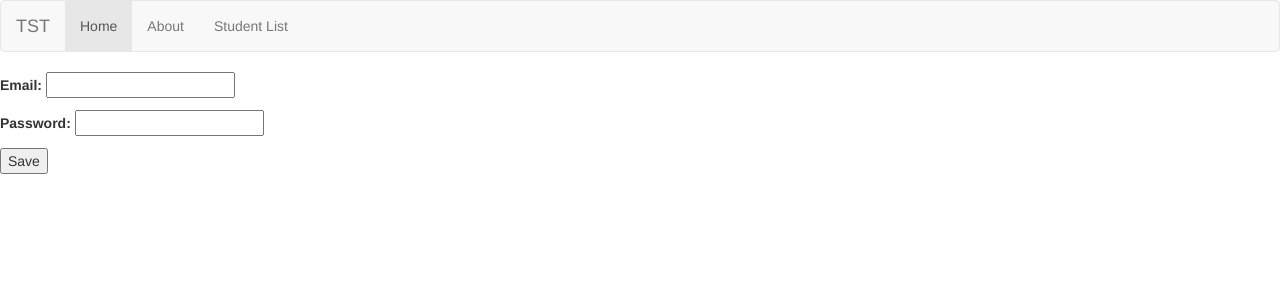
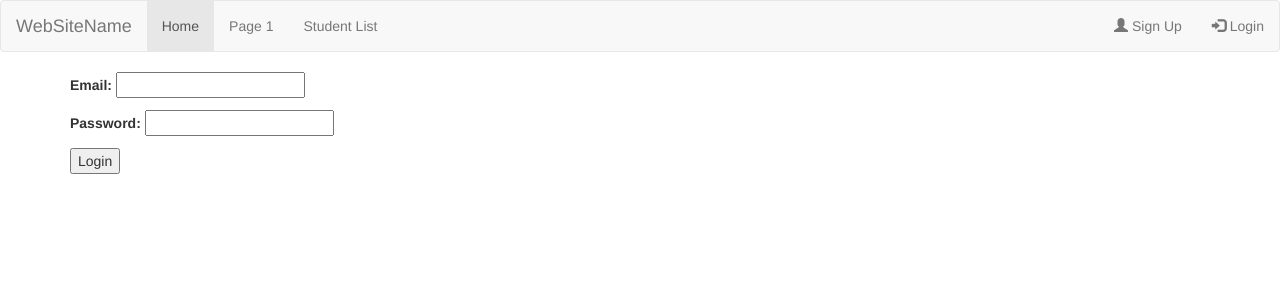
Before and after one commit to Andrewsyl/sportsapp, a Django app: page /login/ in a window 1280 px wide. Shown: the top 300 px of the page. Run offline with Django 3.2, Linux system fonts and the light colour scheme; some libraries are stand-ins or nearby versions.

Commit message:
user data update

```diff
--- a/club/urls.py
+++ b/club/urls.py
@@ -20,6 +20,7 @@ from users.views import *
 urlpatterns = [
     path('admin/', admin.site.urls),
     path('login/', login, name='login'),
+    path('logout/', logout, name='logout'),
     path('registration/', registration, name='registration'),
     path('', home, name='home'),
     path('users/', users, name='users'),
--- a/templates/login.html
+++ b/templates/login.html
@@ -1,8 +1,10 @@
 {% extends 'base.html' %}
 
 {% block stuff %}
-<form method="POST">{% csrf_token %}
-    {{form.as_p}}
-    <input type="submit" value="Save" name="">
-</form>
+<div class="container">
+    <form method="POST">{% csrf_token %}
+        {{form.as_p}}
+        <input type="submit" value="Login" name="">
+    </form>
+</div>
 {% endblock stuff %}
--- a/templates/navbar.html
+++ b/templates/navbar.html
@@ -1,17 +1,20 @@
 <nav class="navbar navbar-default">
     <div class="container-fluid">
-
         <div class="navbar-header">
-            <a href="" class="navbar-brand">TST</a>
+            <a class="navbar-brand" href="#">WebSiteName</a>
         </div>
-
-        <div>
-            <ul class="nav navbar-nav">
-                <li class="active" ><a href="#">Home</a></li>
-                <li><a href="#">About</a></li>
-                <li><a href="/student_list">Student List</a></li>
-            </ul>
-        </div>
-
+        <ul class="nav navbar-nav">
+            <li class="active"><a href="#">Home</a></li>
+            <li><a href="#">Page 1</a></li>
+            <li><a href="/student_list">Student List</a></li>
+        </ul>
+        <ul class="nav navbar-nav navbar-right">
+            <li><a href="#"><span class="glyphicon glyphicon-user"></span> Sign Up</a></li>
+            {% if user.is_authenticated %}
+            <li><a href="/logout"><span class="glyphicon glyphicon-log-in"></span> LogOut</a></li>
+            {% else %}
+            <li><a href="/login"><span class="glyphicon glyphicon-log-in"></span> Login</a></li>
+            {% endif %}
+        </ul>
     </div>
 </nav>
--- a/templates/students/student_list.html
+++ b/templates/students/student_list.html
@@ -3,7 +3,7 @@
 {% block stuff %}
 <div class="container">
     <h1>Student List</h1>
-    <!--Bootstrap Table using .table class-->
+    <a href="/student_create" class="btn btn-info" role="button">Create New Student +</a>
     <table class="table">
         <thead>
         <tr>
--- a/templates/users.html
+++ b/templates/users.html
@@ -3,7 +3,7 @@
 {% block stuff %}
 <ul>
     {%for user in users%}
-    <li>{{forloop.counter}} - {{user.full_name}} - {{user.email}} - {{user.password}}</li>
+    <li>{{forloop.counter}} - {{user.full_name}} - {{user.email}}</li>
     {% endfor %}
 </ul>
 {% endblock stuff %}
--- a/users/models.py
+++ b/users/models.py
@@ -1,5 +1,6 @@
 from django.db import models
 from django.contrib.auth.models import AbstractBaseUser, BaseUserManager
+from django.conf import settings
 
 
 class UserManager(BaseUserManager):
@@ -104,6 +105,7 @@ class User(AbstractBaseUser):
 
 # Create your models here.
 class Student(models.Model):
+    user = models.ForeignKey(settings.AUTH_USER_MODEL, verbose_name=User, on_delete=models.CASCADE)
     first_name = models.CharField(max_length=20, null=True)
     surname = models.CharField(max_length=20, null=True)
     date_of_birth = models.DateField(null=True)
--- a/users/views.py
+++ b/users/views.py
@@ -3,6 +3,8 @@ from django.http import HttpResponse, HttpResponseRedirect
 from .models import Student, User
 from .forms import StudentCreateForm, Login, RegisterForm, StudentEditForm
 from django.contrib import auth, messages
+from django.contrib.auth import logout as django_logout
+from django.contrib.auth.decorators import login_required
 
 
 # Create your views here.
@@ -18,12 +20,15 @@ def users(request):
 
 def login(request):
     form = Login(request.POST or None)
+    next = request.GET.get('next')
     if form.is_valid():
         user = auth.authenticate(email=request.POST.get('email'),
                                  password=request.POST.get('password'))
         if user is not None:
             auth.login(request, user)
             messages.success(request, "You have successfully logged in")
+            if next:
+                return redirect(next)
             return HttpResponseRedirect('/users/')
         else:
             form.add_error(None, "Your email or password was not recognised")
@@ -34,6 +39,12 @@ def login(request):
     return render(request, 'login.html', context)
 
 
+def logout(request):
+    django_logout(request)
+    return redirect('/login/')
+
+
+# @login_required(login_url='/login/')
 def registration(request):
     form = RegisterForm(request.POST or None)
     if form.is_valid():
@@ -48,16 +59,19 @@ def registration(request):
 def student_create(request):
     form = StudentCreateForm(request.POST or None)
     if form.is_valid():
-        form.save()
-        form = StudentCreateForm()
+        instance = form.save(commit=False)
+        instance.user = request.user
+        instance.save()
+        return redirect('/student_list/')
     context = {
         'form': form
     }
     return render(request, 'students/student_form.html', context)
 
 
+@login_required(login_url='/login/')
 def student_list(request):
-    kids = Student.objects.all()
+    kids = Student.objects.filter(user=request.user)
     context = {'kids': kids}
     return render(request, 'students/student_list.html', context)
 
```
Also changed, not shown: templates/registration.html (+6 -4 lines), db.sqlite3, users/migrations/0008_student_students.py (added), users/migrations/0009_auto_20190609_1706.py (added), users/migrations/0010_auto_20190609_1720.py (added), users/migrations/0011_auto_20190609_1723.py (added), users/migrations/0012_auto_20190609_1724.py (added), users/migrations/0013_auto_20190609_1817.py (added), users/migrations/0014_auto_20190609_1820.py (added), users/migrations/0015_auto_20190609_1820.py (added), users/migrations/0016_auto_20190609_1820.py (added), users/migrations/0017_auto_20190609_1825.py (added), users/migrations/0018_auto_20190609_1839.py (added).
